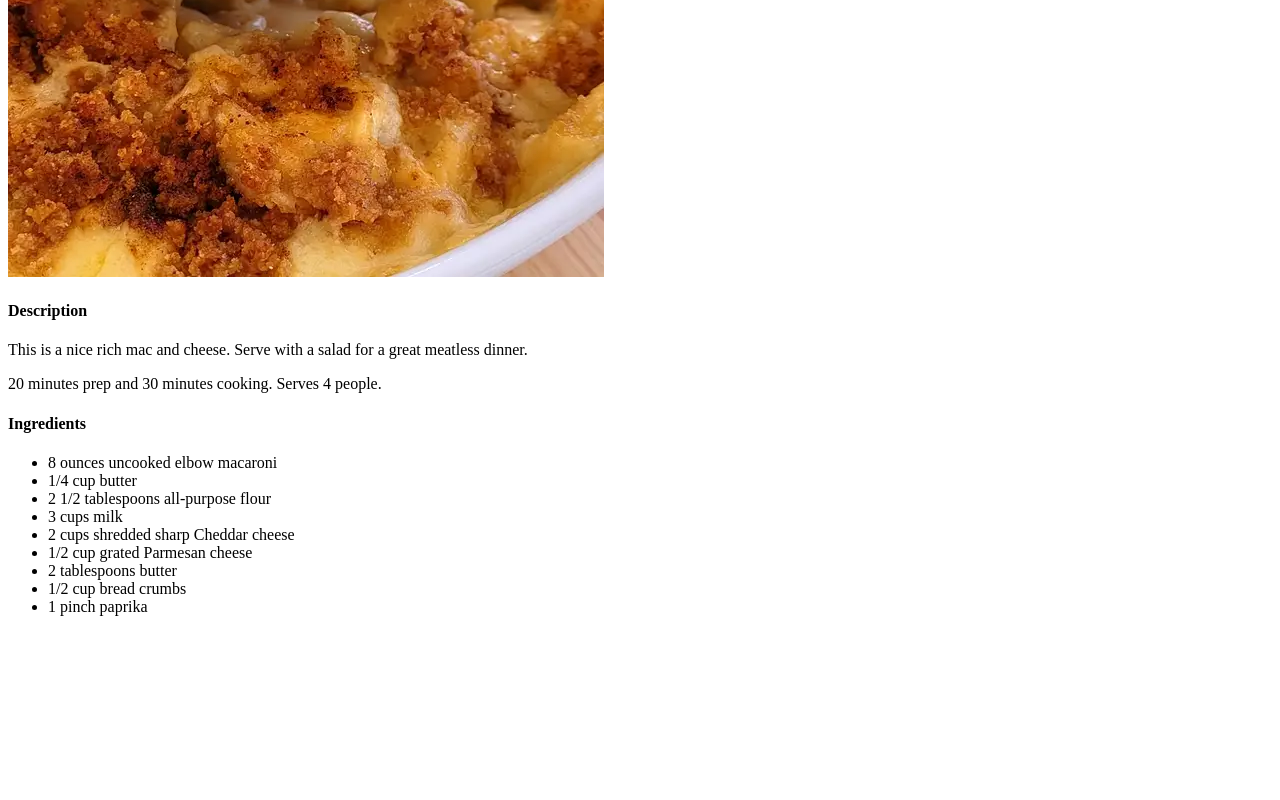
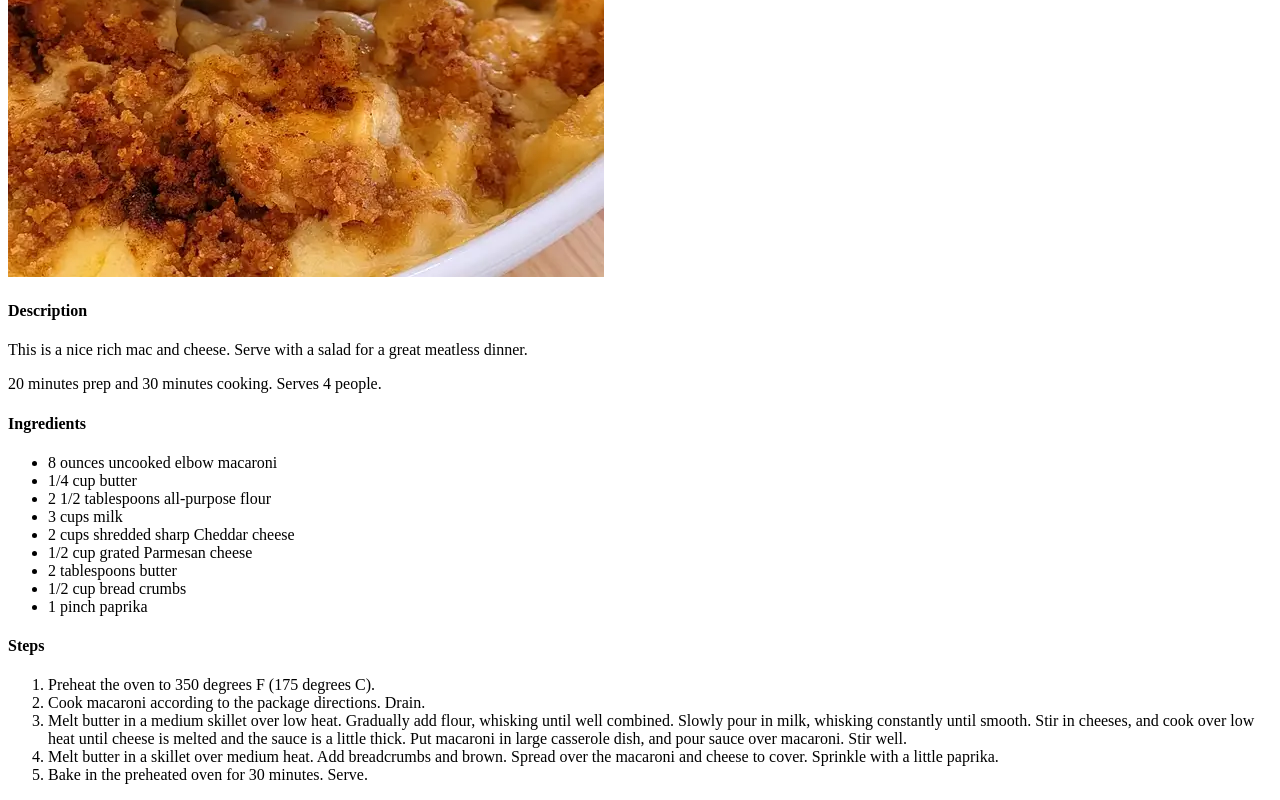
Before and after one commit to ElsonOtake/odin-recipes, a plain HTML site: page recipes/macandcheese.html in a window 1280 px wide. Shown: the part 598-1398 px from the top of the page. Before the commit the page ends 1230 px from the top, so only its background shows below. Drawn offline with Linux system fonts and the light colour scheme.

Commit message:
steps needed for making the dish included

```diff
--- a/recipes/macandcheese.html
+++ b/recipes/macandcheese.html
@@ -22,5 +22,13 @@
             <li>1/2 cup bread crumbs</li>
             <li>1 pinch paprika</li>
         </ul>
+        <h4>Steps</h4>
+        <ol>
+            <li>Preheat the oven to 350 degrees F (175 degrees C).</li>
+            <li>Cook macaroni according to the package directions. Drain.</li>
+            <li>Melt butter in a medium skillet over low heat. Gradually add flour, whisking until well combined. Slowly pour in milk, whisking constantly until smooth. Stir in cheeses, and cook over low heat until cheese is melted and the sauce is a little thick. Put macaroni in large casserole dish, and pour sauce over macaroni. Stir well.</li>
+            <li>Melt butter in a skillet over medium heat. Add breadcrumbs and brown. Spread over the macaroni and cheese to cover. Sprinkle with a little paprika.</li>
+            <li>Bake in the preheated oven for 30 minutes. Serve.</li>
+        </ol>
     </body>
 </html>
```
